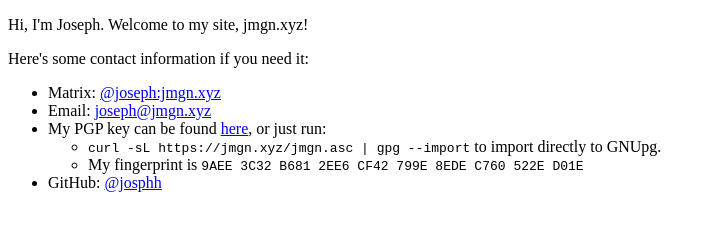
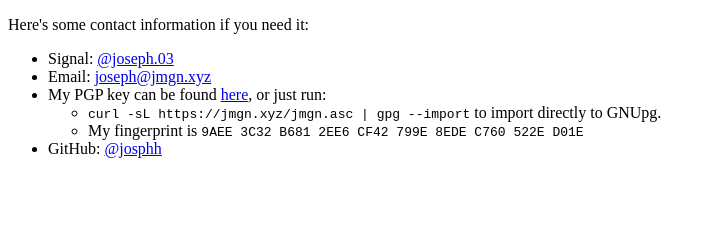
Before and after one commit to josphh/josphh.github.io, a plain HTML site: page index.html in a window 1280 px wide. Shown: the whole page, without its empty margins (0-716 px from the left). Drawn offline with Linux system fonts and the light colour scheme.

Commit message:
Update contact info

```diff
--- a/index.html
+++ b/index.html
@@ -1,10 +1,9 @@
 <!DOCTYPE html>
 <html lang="en-GB">
 
-<p>Hi, I'm Joseph. Welcome to my site, jmgn.xyz!</p>
 <p>Here's some contact information if you need it:</p>
 <ul>
-  <li>Matrix: <a href="https://matrix.to/#/@joseph:jmgn.xyz">@joseph:jmgn.xyz</a></li>
+  <li>Signal: <a href="https://signal.me/#eu/K3EKYCYmzsYQQ2SbBFbJfKzc9FKNEWJDfXfEY2mSz3OrvseMDMtPeYY4miMKYvsS">@joseph.03</a></li>
   <li>Email: <a href="mailto:joseph@jmgn.xyz">joseph@jmgn.xyz</a></li>
   <li>My PGP key can be found <a href="../jmgn.asc">here</a>, or just run:</li>
     <ul>
```
